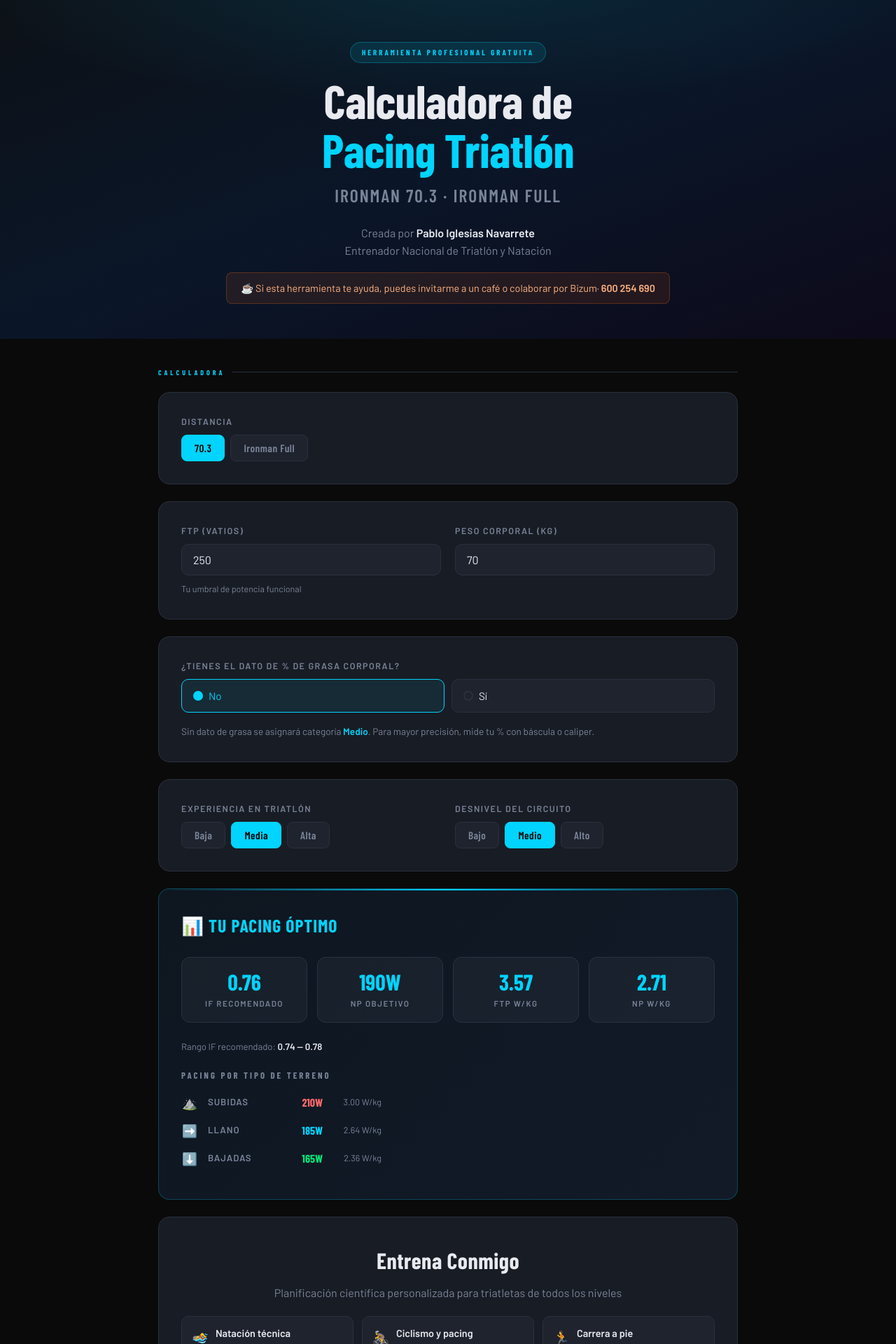
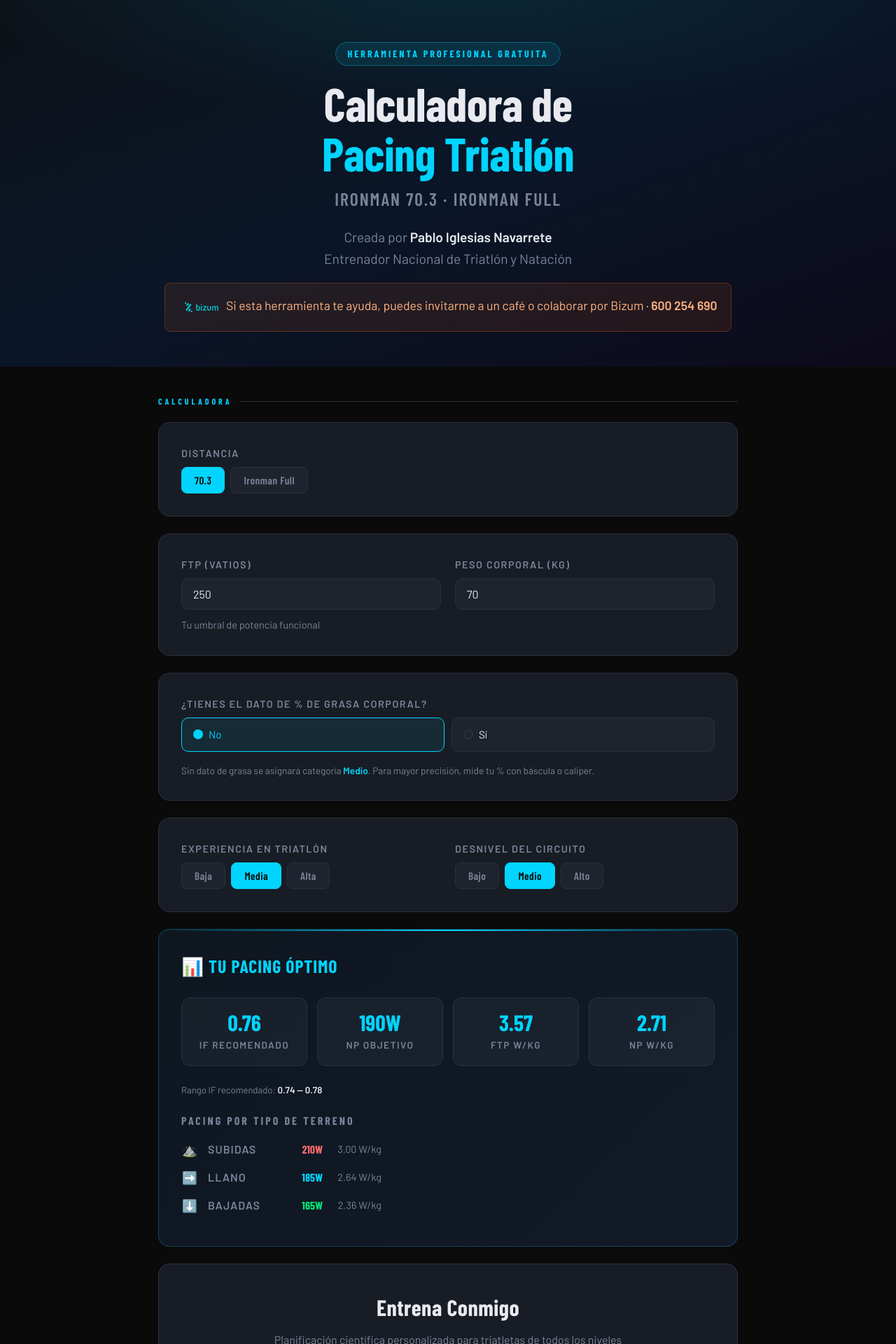
Before and after one commit to jesroble/Calculadora_pacing_triatlon, a React (Vite) app: page / in a window 1280 px wide. Shown: the top 1920 px of the page at 70% size. Built offline with nearby package versions, Linux system fonts and the light colour scheme; a web font is replaced by a local one.

Commit message:
bizum logo added

```diff
--- a/src/App.jsx
+++ b/src/App.jsx
@@ -95,7 +95,7 @@ export default function App() {
           Entrenador Nacional de Triatlón y Natación
         </p>
         <p className="hero-bizum fade-up delay-2">
-          ☕ Si esta herramienta te ayuda, puedes invitarme a un café o colaborar por Bizum· <strong>600 254 690</strong>
+          <img src="/bizum-logo.svg" alt="Logo Bizum" style={{ width: '48px', height: '48px', verticalAlign: 'middle', marginLeft: '8px', marginRight: '8px'}} /> Si esta herramienta te ayuda, puedes invitarme a un café o colaborar por Bizum · <strong>600 254 690</strong>
         </p>
       </header>
 
@@ -131,7 +131,7 @@ export default function App() {
                 <input
                   id="ftp"
                   type="number"
-                  min="100" max="500"
+                  min="50" max="500"
                   value={ftp}
                   onChange={e => setFtp(Number(e.target.value))}
                   aria-describedby="ftp-hint"
@@ -143,7 +143,7 @@ export default function App() {
                 <input
                   id="peso"
                   type="number"
-                  min="40" max="150" step="0.1"
+                  min="30" max="150" step="0.1"
                   value={peso}
                   onChange={e => setPeso(Number(e.target.value))}
                 />
--- a/src/index.css
+++ b/src/index.css
@@ -24,6 +24,7 @@ body {
   font-weight: 400;
   line-height: 1.6;
   min-height: 100vh;
+  font-size: 18px;
 }
 
 #root { min-height: 100vh; }
@@ -49,7 +50,7 @@ body {
   border: 1px solid rgba(0,212,255,0.3);
   color: var(--accent);
   font-family: var(--font-display);
-  font-size: 11px;
+  font-size: 14px;
   font-weight: 700;
   letter-spacing: 3px;
   text-transform: uppercase;
@@ -75,7 +76,7 @@ body {
   text-transform: uppercase;
   margin-bottom: 20px;
 }
-.hero-author { font-size: 1rem; color: var(--muted); margin-bottom: 8px; }
+.hero-author { font-size: 1.2rem; color: var(--muted); margin-bottom: 8px; }
 .hero-author strong { color: var(--text); }
 .hero-bizum {
   display: inline-block;
@@ -83,7 +84,7 @@ body {
   border: 1px solid rgba(255,107,26,0.25);
   border-radius: 8px;
   padding: 10px 20px;
-  font-size: 0.9rem;
+  font-size: 1.1rem;
   color: #ffb380;
   margin-top: 10px;
 }
@@ -92,7 +93,7 @@ body {
 
 .section-label {
   font-family: var(--font-display);
-  font-size: 10px;
+  font-size: 12px;
   font-weight: 700;
   letter-spacing: 4px;
   text-transform: uppercase;
@@ -116,7 +117,7 @@ body {
 @media (max-width: 580px) { .grid-2 { grid-template-columns: 1fr; } }
 
 .field { display: flex; flex-direction: column; gap: 8px; }
-.field label { font-size: 0.78rem; font-weight: 600; letter-spacing: 1.5px; text-transform: uppercase; color: var(--muted); }
+.field label { font-size: 0.9rem; font-weight: 600; letter-spacing: 1.5px; text-transform: uppercase; color: var(--muted); }
 .field input, .field select {
   background: var(--card2);
   border: 1px solid var(--border);
@@ -132,7 +133,7 @@ body {
   -webkit-appearance: none;
 }
 .field input:focus, .field select:focus { border-color: var(--accent); }
-.field .hint { font-size: 0.78rem; color: var(--muted); margin-top: 2px; }
+.field .hint { font-size: 0.9rem; color: var(--muted); margin-top: 2px; }
 
 .radio-group { display: flex; gap: 10px; }
 .radio-opt {
@@ -189,17 +190,17 @@ body {
 .metrics-grid { display: grid; grid-template-columns: repeat(auto-fit, minmax(150px, 1fr)); gap: 14px; margin-bottom: 24px; }
 .metric { background: rgba(255,255,255,0.04); border: 1px solid var(--border); border-radius: 12px; padding: 18px 16px; text-align: center; }
 .metric-value { font-family: var(--font-display); font-size: 2rem; font-weight: 900; color: var(--accent); line-height: 1; margin-bottom: 6px; }
-.metric-label { font-size: 0.72rem; font-weight: 600; letter-spacing: 1.5px; text-transform: uppercase; color: var(--muted); }
+.metric-label { font-size: 0.85rem; font-weight: 600; letter-spacing: 1.5px; text-transform: uppercase; color: var(--muted); }
 
 .terrain-section { margin-top: 8px; }
-.terrain-title { font-family: var(--font-display); font-size: 0.8rem; font-weight: 700; letter-spacing: 3px; text-transform: uppercase; color: var(--muted); margin-bottom: 14px; }
+.terrain-title { font-family: var(--font-display); font-size: 1rem; font-weight: 700; letter-spacing: 3px; text-transform: uppercase; color: var(--muted); margin-bottom: 14px; }
 .terrain-row { display: flex; align-items: center; gap: 14px; margin-bottom: 12px; }
 .terrain-icon { font-size: 1.1rem; width: 24px; text-align: center; }
-.terrain-name { font-size: 0.82rem; font-weight: 600; text-transform: uppercase; letter-spacing: 1px; color: var(--muted); width: 70px; flex-shrink: 0; }
+.terrain-name { font-size: 1rem; font-weight: 600; text-transform: uppercase; letter-spacing: 1px; color: var(--muted); width: 70px; flex-shrink: 0; }
 .terrain-bar-wrap { flex: 1; background: rgba(255,255,255,0.05); border-radius: 4px; height: 8px; overflow: hidden; }
 .terrain-bar { height: 100%; border-radius: 4px; transition: width 0.6s ease; }
 .terrain-watts { font-family: var(--font-display); font-size: 1rem; font-weight: 700; width: 80px; text-align: right; }
-.terrain-wkg { font-size: 0.78rem; color: var(--muted); width: 70px; text-align: right; }
+.terrain-wkg { font-size: 0.9rem; color: var(--muted); width: 70px; text-align: right; }
 
 .cta-card { background: var(--card); border: 1px solid var(--border); border-radius: 16px; padding: 36px 32px; text-align: center; margin-bottom: 24px; }
 .cta-card h2 { font-family: var(--font-display); font-size: 2rem; font-weight: 900; letter-spacing: 0.5px; margin-bottom: 8px; }
@@ -232,9 +233,9 @@ body {
 .faq-section { margin-bottom: 24px; }
 .faq-item { background: var(--card); border: 1px solid var(--border); border-radius: 12px; padding: 20px 24px; margin-bottom: 10px; }
 .faq-q { font-family: var(--font-display); font-size: 1.05rem; font-weight: 700; margin-bottom: 8px; color: var(--text); }
-.faq-a { font-size: 0.9rem; color: var(--muted); line-height: 1.6; }
+.faq-a { font-size: 1rem; color: var(--muted); line-height: 1.6; }
 
-footer { text-align: center; padding: 24px 16px; border-top: 1px solid var(--border); color: var(--muted); font-size: 0.82rem; }
+footer { text-align: center; padding: 24px 16px; border-top: 1px solid var(--border); color: var(--muted); font-size: 1rem; }
 
 @keyframes fadeUp { from { opacity: 0; transform: translateY(16px); } to { opacity: 1; transform: translateY(0); } }
 .fade-up { animation: fadeUp 0.45s ease both; }
```
Also changed, not shown: public/bizum-logo.svg (added).
